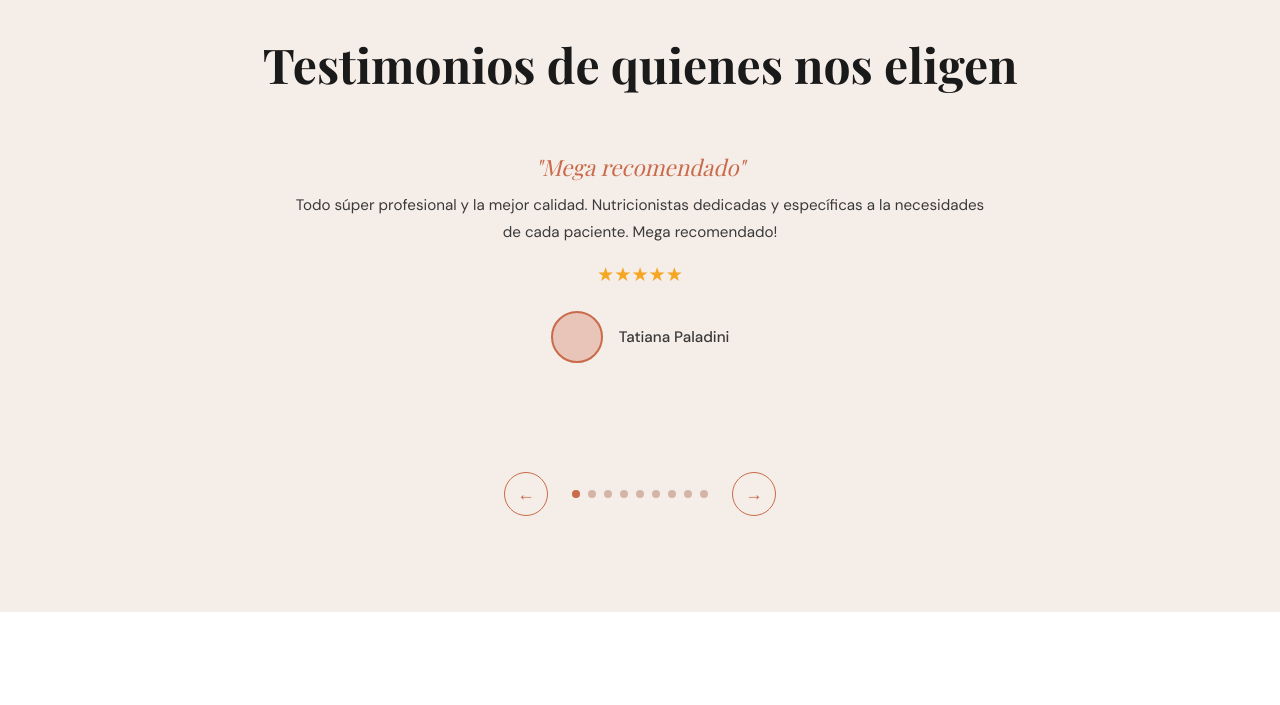
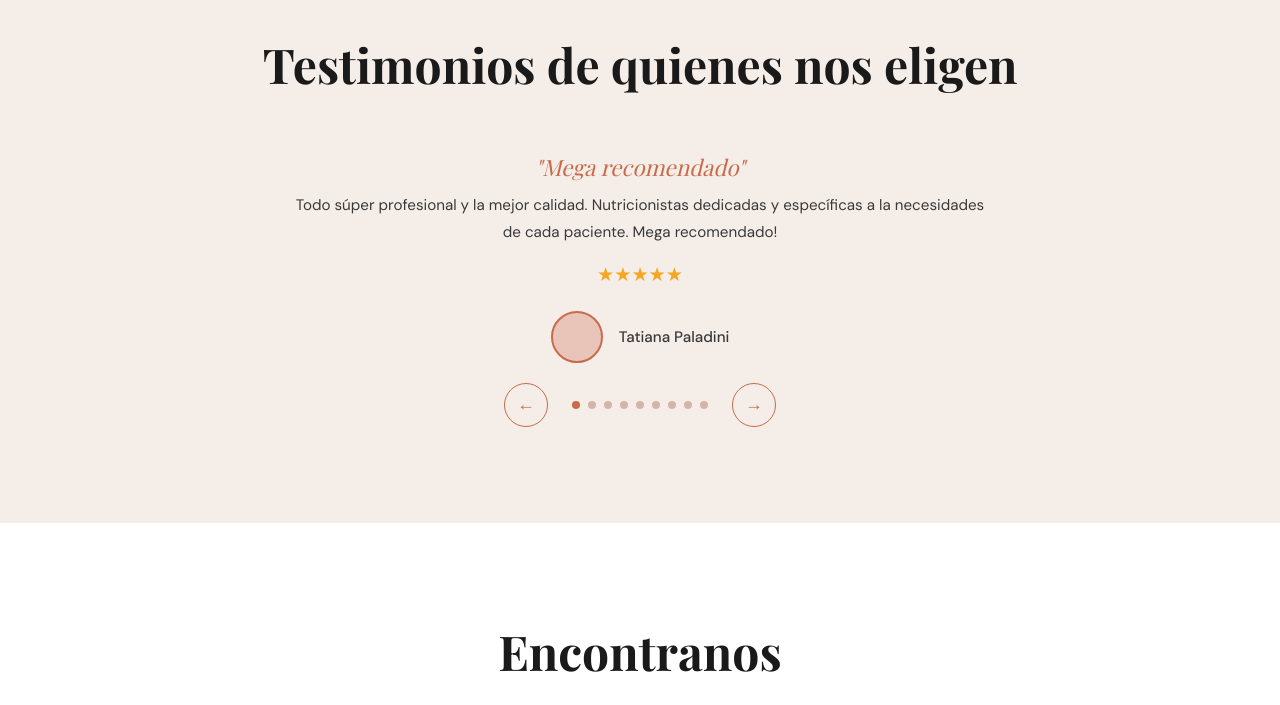
Before and after one commit to fedecamarotti/ladobnutricion, a plain HTML site: page index.html in a window 1280 px wide. Shown: the part 3325-4030 px from the top of the page. Drawn offline with nearby package versions, Linux system fonts and the light colour scheme.

Commit message:
Add files via upload

```diff
--- a/index.html
+++ b/index.html
@@ -392,7 +392,7 @@ section { padding: 6rem 5%; }
 .testimonial {
   display: none;
   animation: fadeIn .5s ease;
-  min-height: 280px;
+  min-height: 180px;
 }
 
 .testimonial.active { display: block; }
@@ -447,7 +447,7 @@ section { padding: 6rem 5%; }
   align-items: center;
   justify-content: center;
   gap: 1.5rem;
-  margin-top: 2.5rem;
+  margin-top: 1.2rem;
 }
 
 .slider-btn {
```
